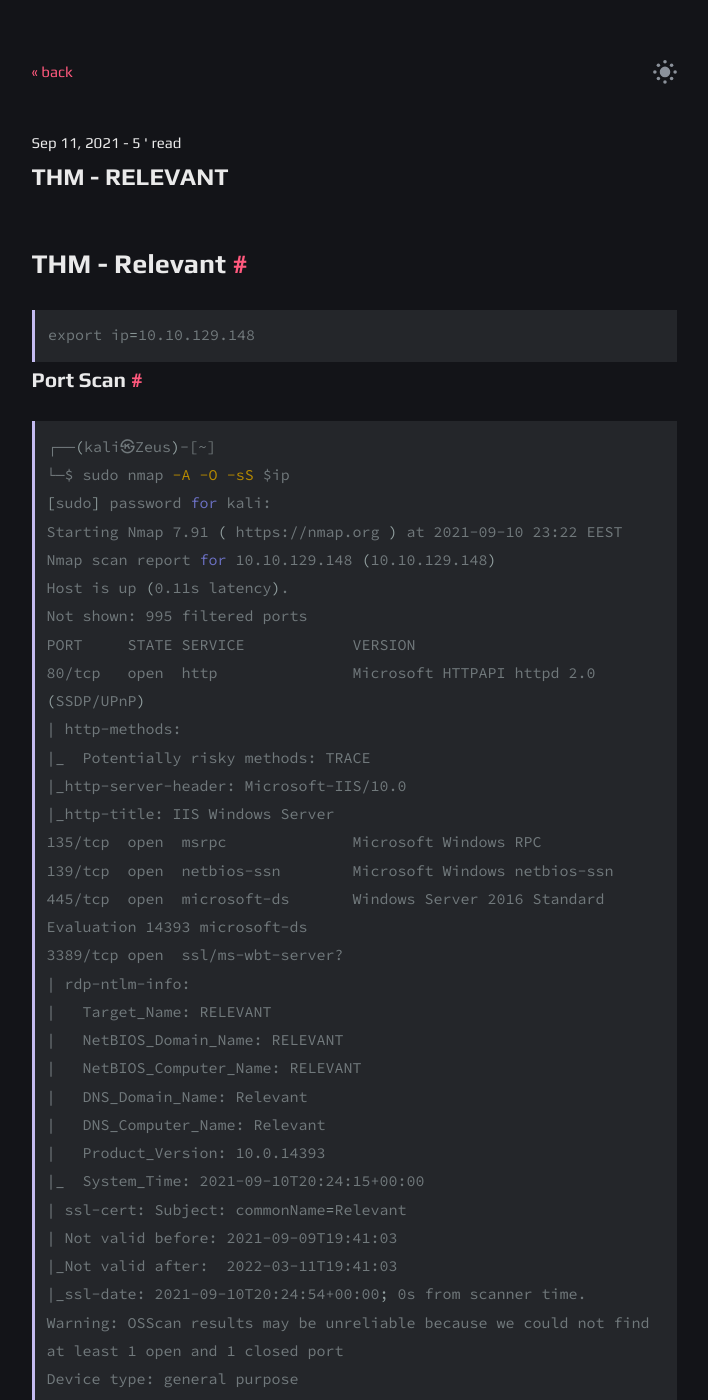
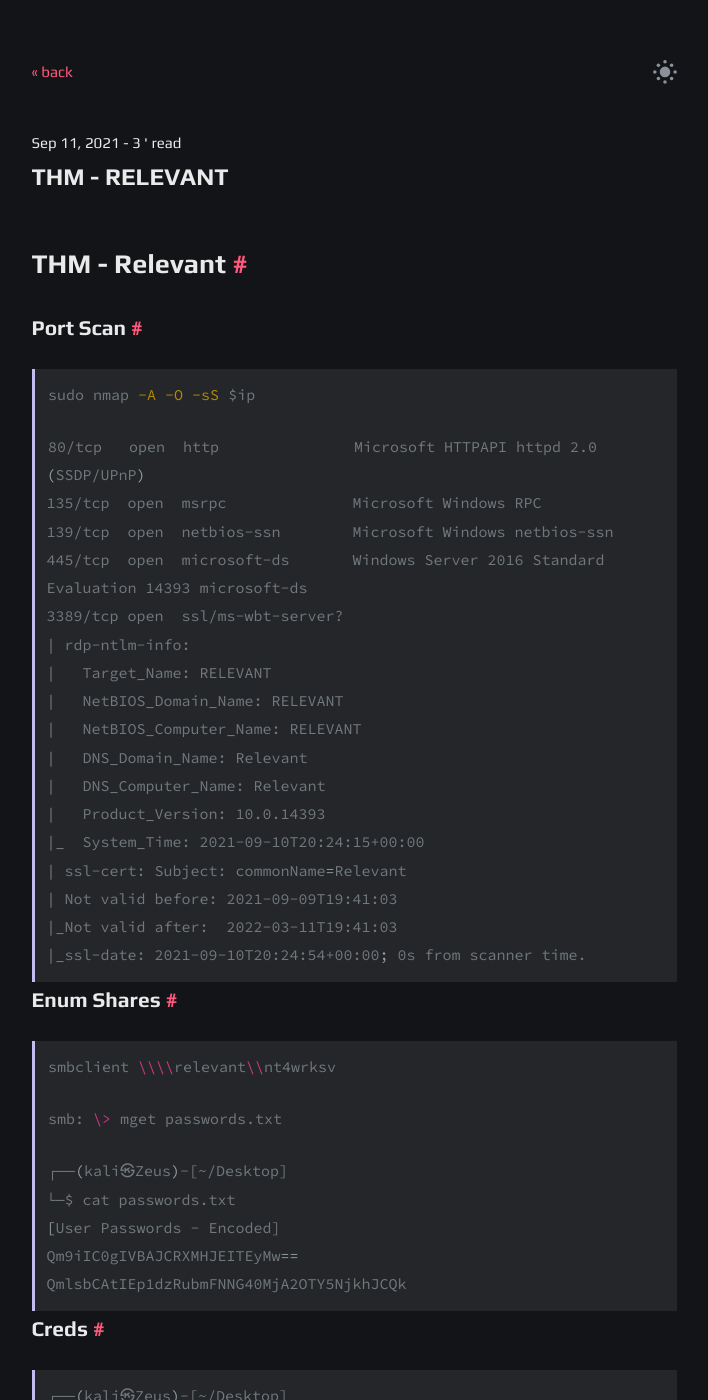
Before and after one commit to AL1ENUM/al1enum.github.io, a Jekyll site: the page built from _posts/2021-09-11-thm-relevant.md, in a window 1280 px wide and 1400 px high. Shown: the whole window, without its empty margins (286-994 px from the left). Built offline with Jekyll 4.4.1, drawn with Linux system fonts in a browser that asks for light colours; some of the changed text lies outside the part shown.

Commit message:
Update 2021-09-11-thm-relevant.md

````diff
--- a/_posts/2021-09-11-thm-relevant.md
+++ b/_posts/2021-09-11-thm-relevant.md
@@ -7,26 +7,15 @@
 
 ## THM - Relevant
 
-```bash
-export ip=10.10.129.148
-```
 
 #### Port Scan
 
 ```bash
-┌──(kali㉿Zeus)-[~]
-└─$ sudo nmap -A -O -sS $ip
-[sudo] password for kali:
-Starting Nmap 7.91 ( https://nmap.org ) at 2021-09-10 23:22 EEST
-Nmap scan report for 10.10.129.148 (10.10.129.148)
-Host is up (0.11s latency).
-Not shown: 995 filtered ports
-PORT     STATE SERVICE            VERSION
+sudo nmap -A -O -sS $ip
+```
+
+```bash
 80/tcp   open  http               Microsoft HTTPAPI httpd 2.0 (SSDP/UPnP)
-| http-methods:
-|_  Potentially risky methods: TRACE
-|_http-server-header: Microsoft-IIS/10.0
-|_http-title: IIS Windows Server
 135/tcp  open  msrpc              Microsoft Windows RPC
 139/tcp  open  netbios-ssn        Microsoft Windows netbios-ssn
 445/tcp  open  microsoft-ds       Windows Server 2016 Standard Evaluation 14393 microsoft-ds
@@ -43,100 +32,19 @@
 | Not valid before: 2021-09-09T19:41:03
 |_Not valid after:  2022-03-11T19:41:03
 |_ssl-date: 2021-09-10T20:24:54+00:00; 0s from scanner time.
-Warning: OSScan results may be unreliable because we could not find at least 1 open and 1 closed port
-Device type: general purpose
-Running (JUST GUESSING): Microsoft Windows 2016 (88%)
-OS CPE: cpe:/o:microsoft:windows_server_2016
-Aggressive OS guesses: Microsoft Windows Server 2016 (88%)
-No exact OS matches for host (test conditions non-ideal).
-Network Distance: 2 hops
-Service Info: OSs: Windows, Windows Server 2008 R2 - 2012; CPE: cpe:/o:microsoft:windows
-
-Host script results:
-|_clock-skew: mean: 1h24m00s, deviation: 3h07m50s, median: 0s
-| smb-os-discovery:
-|   OS: Windows Server 2016 Standard Evaluation 14393 (Windows Server 2016 Standard Evaluation 6.3)
-|   Computer name: Relevant
-|   NetBIOS computer name: RELEVANT\x00
-|   Workgroup: WORKGROUP\x00
-|_  System time: 2021-09-10T13:24:15-07:00
-| smb-security-mode:
-|   account_used: guest
-|   authentication_level: user
-|   challenge_response: supported
-|_  message_signing: disabled (dangerous, but default)
-| smb2-security-mode:
-|   2.02:
-|_    Message signing enabled but not required
-| smb2-time:
-|   date: 2021-09-10T20:24:18
-|_  start_date: 2021-09-10T19:41:39
-
-TRACEROUTE (using port 80/tcp)
-HOP RTT       ADDRESS
-1   83.81 ms  10.8.0.1 (10.8.0.1)
-2   106.78 ms 10.10.129.148 (10.10.129.148)
-
-OS and Service detection performed. Please report any incorrect results at https://nmap.org/submit/ .
-Nmap done: 1 IP address (1 host up) scanned in 145.93 seconds
-
-```
-
-#### Port Scan - All Ports
-
-```bash
-┌──(kali㉿Zeus)-[~/Desktop]
-└─$ nmap $ip -p-
-Starting Nmap 7.91 ( https://nmap.org ) at 2021-09-11 01:17 EEST
-Nmap scan report for relevant (10.10.103.93)
-Host is up (0.10s latency).
-Not shown: 65527 filtered ports
-PORT      STATE SERVICE
-80/tcp    open  http
-135/tcp   open  msrpc
-139/tcp   open  netbios-ssn
-445/tcp   open  microsoft-ds
-3389/tcp  open  ms-wbt-server
-49663/tcp open  unknown
-49667/tcp open  unknown
-49669/tcp open  unknown
-
-Nmap done: 1 IP address (1 host up) scanned in 450.16 seconds
-```
-
-#### SMB Client
-
-```bash
-┌──(kali㉿Zeus)-[~]
-└─$ smbclient -L \\relevant -I $ip -N
-
-        Sharename       Type      Comment
-        ---------       ----      -------
-        ADMIN$          Disk      Remote Admin
-        C$              Disk      Default share
-        IPC$            IPC       Remote IPC
-        nt4wrksv        Disk
-SMB1 disabled -- no workgroup available
 ```
 
 #### Enum Shares
 
 ```bash
-┌──(kali㉿Zeus)-[~/Desktop]
-└─$ smbclient \\\\relevant\\nt4wrksv
-Enter WORKGROUP\kali's password:
-Try "help" to get a list of possible commands.
-smb: \> dir
-  .                                   D        0  Sun Jul 26 00:46:04 2020
-  ..                                  D        0  Sun Jul 26 00:46:04 2020
-  passwords.txt                       A       98  Sat Jul 25 18:15:33 2020
+smbclient \\\\relevant\\nt4wrksv
+```
 
-                7735807 blocks of size 4096. 4949129 blocks available
+```bash
 smb: \> mget passwords.txt
-Get file passwords.txt? y
-getting file \passwords.txt of size 98 as passwords.txt (0.1 KiloBytes/sec) (average 0.1 KiloBytes/sec)
-smb: \> exit
+```
 
+```bash
 ┌──(kali㉿Zeus)-[~/Desktop]
 └─$ cat passwords.txt
 [User Passwords - Encoded]
@@ -151,16 +59,6 @@
 └─$ cat base64.txt | base64 -d
 Bob - !P@$$W0rD!123
 Bill - Juw4nnaM4n420696969!$$$
-```
-
-#### Web Access
-
-```bash
-┌──(kali㉿Zeus)-[~/Desktop]
-└─$ curl http://10.10.103.93:49663/nt4wrksv/passwords.txt
-[User Passwords - Encoded]
-Qm9iIC0gIVBAJCRXMHJEITEyMw==
-QmlsbCAtIEp1dzRubmFNNG40MjA2OTY5NjkhJCQk
 ```
 
 ###### Upload Reverse Shell
````
